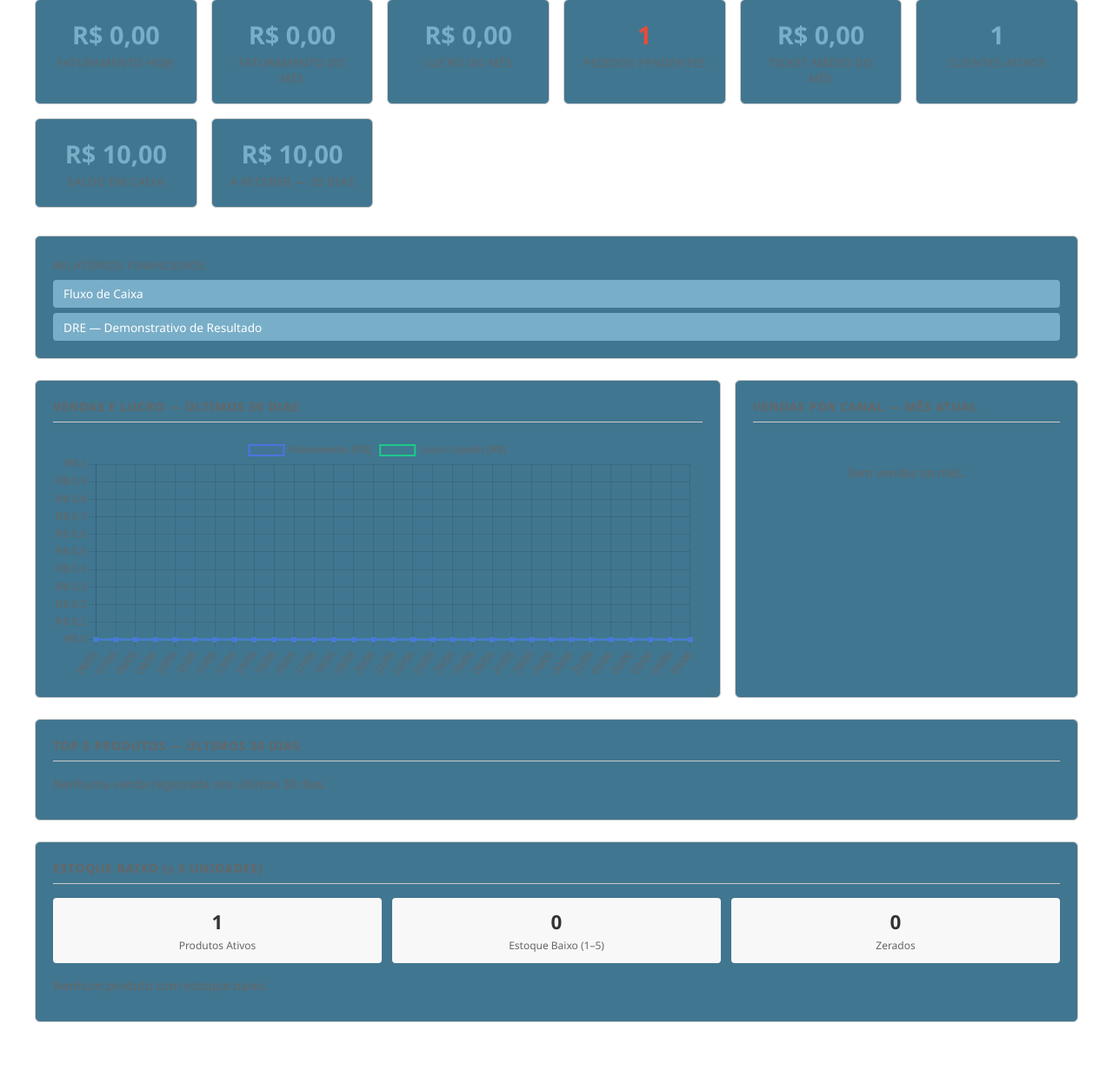
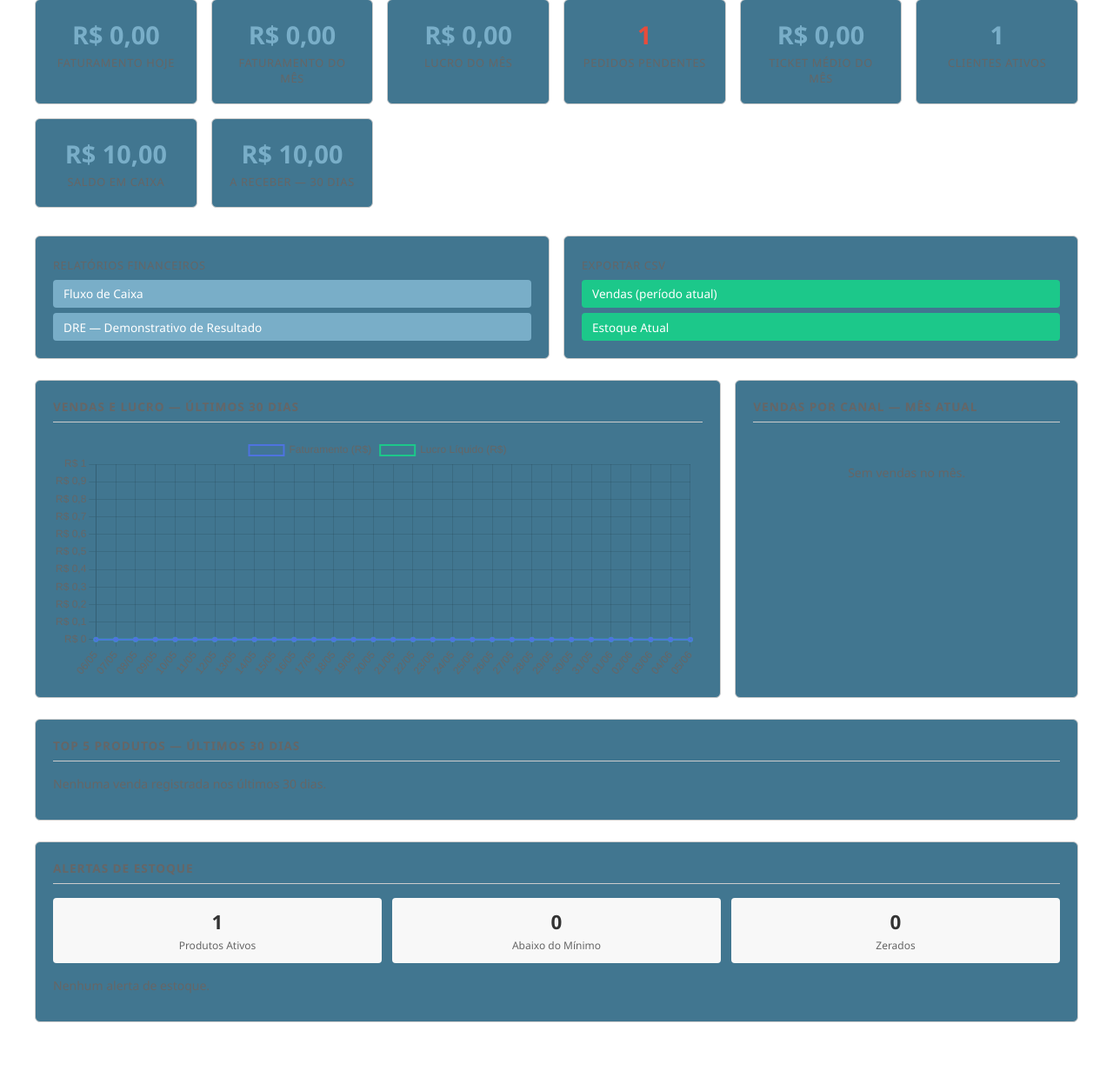
Before and after one commit to Matheusbibico/barrs-erp, a Django app: page /dashboard/ in a window 1280 px wide. Shown: the part 207-1446 px from the top of the page at 87% size. Run offline with Django 5.2, Linux system fonts and the light colour scheme; a user stored in the database is signed in; tables that the repository leaves empty hold one stand-in row (values such as "Sample post").

Commit message:
feat(sprint7): estoque_minimo + exportação CSV de vendas e estoque
- Adiciona `estoque_minimo` em Produto e VariacaoProduto (migration 0005)
- Dashboard: alerta usa estoque_total <= estoque_minimo (não mais hardcoded <= 5)
- Dashboard: seção separada para zerados vs abaixo do mínimo
- Endpoints GET /relatorios/vendas.csv e /relatorios/estoque.csv (csv nativo, BOM UTF-8 para Excel)
- Links "Exportar CSV" visíveis no dashboard
- Admin: campo estoque_minimo exposto em Produto, VariacaoProduto e inline

Co-Authored-By: Claude Sonnet 4.6 <noreply@anthropic.com>

```diff
--- a/barrs_erp/urls.py
+++ b/barrs_erp/urls.py
@@ -3,12 +3,14 @@ from django.urls import path, include
 from django.conf import settings
 from django.conf.urls.static import static
 
-from core.views import dashboard, webhook_nova_venda
+from core.views import dashboard, relatorio_estoque_csv, relatorio_vendas_csv, webhook_nova_venda
 
 urlpatterns = [
     path('admin/', admin.site.urls),
     path('dashboard/', dashboard, name='dashboard'),
     path('webhook/nova-venda/', webhook_nova_venda, name='webhook_nova_venda'),
+    path('relatorios/vendas.csv', relatorio_vendas_csv, name='relatorio_vendas_csv'),
+    path('relatorios/estoque.csv', relatorio_estoque_csv, name='relatorio_estoque_csv'),
     path('api/', include([
         path('produtos/', include('produtos.urls')),
         path('clientes/', include('clientes.urls')),
--- a/core/views.py
+++ b/core/views.py
@@ -1,3 +1,4 @@
+import csv
 import hmac
 import json
 import logging
@@ -8,7 +9,7 @@ from django.conf import settings
 from django.contrib.admin.views.decorators import staff_member_required
 from django.db.models import Sum
 from django.db.models.functions import TruncDate
-from django.http import JsonResponse
+from django.http import HttpResponse, JsonResponse
 from django.shortcuts import render
 from django.utils import timezone
 from django.views.decorators.csrf import csrf_exempt
@@ -67,15 +68,24 @@ def dashboard(request):
     )
     clientes_ativos = Cliente.objects.filter(ativo=True).count()
 
+    from django.db.models import F as _Fstock
+    estoque_total_ativos = Produto.objects.filter(status='ativo').count()
+    estoque_zerado = (
+        Produto.objects
+        .filter(status='ativo', estoque_total__lte=0)
+        .select_related('categoria')
+        .order_by('nome')[:10]
+    )
     estoque_baixo = (
         Produto.objects
-        .filter(status='ativo', estoque_total__lte=5)
+        .filter(status='ativo', estoque_total__gt=0, estoque_minimo__gt=0,
+                estoque_total__lte=_Fstock('estoque_minimo'))
         .select_related('categoria')
         .order_by('estoque_total')[:10]
     )
-    estoque_total_ativos = Produto.objects.filter(status='ativo').count()
     estoque_baixo_count = Produto.objects.filter(
-        status='ativo', estoque_total__gt=0, estoque_total__lte=5
+        status='ativo', estoque_total__gt=0, estoque_minimo__gt=0,
+        estoque_total__lte=_Fstock('estoque_minimo')
     ).count()
     estoque_zerado_count = Produto.objects.filter(
         status='ativo', estoque_total__lte=0
@@ -156,6 +166,7 @@ def dashboard(request):
         'ticket_medio_mes': ticket_medio_mes,
         'clientes_ativos': clientes_ativos,
         'estoque_baixo': estoque_baixo,
+        'estoque_zerado': estoque_zerado,
         'estoque_total_ativos': estoque_total_ativos,
         'estoque_baixo_count': estoque_baixo_count,
         'estoque_zerado_count': estoque_zerado_count,
@@ -196,6 +207,91 @@ def webhook_nova_venda(request):
         return JsonResponse({'status': 'error', 'detail': 'Internal server error'}, status=500)
 
     return JsonResponse({'status': 'ok', 'criado': criado, 'pedido_id': str(pedido.id)})
+
+
+@staff_member_required
+def relatorio_vendas_csv(request):
+    inicio = request.GET.get('inicio')
+    fim = request.GET.get('fim')
+
+    qs = Pedido.objects.select_related('cliente').prefetch_related('itens__produto')
+    if inicio:
+        qs = qs.filter(criado_em__date__gte=inicio)
+    if fim:
+        qs = qs.filter(criado_em__date__lte=fim)
+    qs = qs.order_by('criado_em')
+
+    response = HttpResponse(content_type='text/csv; charset=utf-8')
+    response['Content-Disposition'] = 'attachment; filename="vendas.csv"'
+    response.write('﻿')  # BOM para Excel
+
+    writer = csv.writer(response)
+    writer.writerow(['Data', 'Pedido', 'Cliente', 'Canal', 'Status', 'Total (R$)', 'Itens'])
+
+    status_labels = dict(Pedido.STATUS_CHOICES)
+    canal_labels = dict(Pedido.CANAL_CHOICES)
+
+    for pedido in qs:
+        itens_resumo = '; '.join(
+            f'{item.produto.nome} x{item.quantidade}'
+            for item in pedido.itens.all()
+        )
+        writer.writerow([
+            pedido.criado_em.strftime('%d/%m/%Y'),
+            str(pedido.id)[:8].upper(),
+            pedido.cliente.nome,
+            canal_labels.get(pedido.canal, pedido.canal),
+            status_labels.get(pedido.status, pedido.status),
+            f'{pedido.total_liquido:.2f}'.replace('.', ','),
+            itens_resumo,
+        ])
+
+    return response
+
+
+@staff_member_required
+def relatorio_estoque_csv(request):
+    from produtos.models import VariacaoProduto
+
+    response = HttpResponse(content_type='text/csv; charset=utf-8')
+    response['Content-Disposition'] = 'attachment; filename="estoque.csv"'
+    response.write('﻿')  # BOM para Excel
+
+    writer = csv.writer(response)
+    writer.writerow(['SKU', 'Produto', 'Variação', 'Estoque Atual', 'Estoque Mínimo', 'Custo (R$)', 'Preço Venda (R$)'])
+
+    produtos = (
+        Produto.objects
+        .filter(status='ativo')
+        .prefetch_related('variacoes')
+        .order_by('nome')
+    )
+
+    for produto in produtos:
+        variacoes = list(produto.variacoes.filter(ativo=True))
+        if variacoes:
+            for var in variacoes:
+                writer.writerow([
+                    var.sku_variacao,
+                    produto.nome,
+                    f'{var.cor} / {var.tamanho}'.strip(' /'),
+                    var.estoque,
+                    var.estoque_minimo,
+                    f'{var.custo:.2f}'.replace('.', ','),
+                    f'{var.preco_venda:.2f}'.replace('.', ','),
+                ])
+        else:
+            writer.writerow([
+                produto.sku,
+                produto.nome,
+                '',
+                produto.estoque_total,
+                produto.estoque_minimo,
+                f'{produto.custo:.2f}'.replace('.', ','),
+                f'{produto.preco_venda:.2f}'.replace('.', ','),
+            ])
+
+    return response
 
 
 def _importar_pedido_unico(site_id):
--- a/produtos/admin.py
+++ b/produtos/admin.py
@@ -58,7 +58,7 @@ class FornecedorAdmin(ModelAdmin):
 class VariacaoProdutoInline(TabularInline):
     model = VariacaoProduto
     extra = 1
-    fields = ('cor', 'tamanho', 'sku_variacao', 'custo', 'preco_venda', 'estoque', 'ativo')
+    fields = ('cor', 'tamanho', 'sku_variacao', 'custo', 'preco_venda', 'estoque', 'estoque_minimo', 'ativo')
 
 
 @admin.register(Produto)
@@ -86,7 +86,7 @@ class ProdutoAdmin(ModelAdmin):
             'fields': ('custo', 'preco_venda'),
         }),
         ('Estoque', {
-            'fields': ('estoque_total',),
+            'fields': ('estoque_total', 'estoque_minimo'),
         }),
         ('Datas', {
             'fields': ('criado_em', 'atualizado_em'),
@@ -121,6 +121,6 @@ class VariacaoProdutoAdmin(ModelAdmin):
             'fields': ('cor', 'tamanho', 'sku_variacao', 'ativo'),
         }),
         ('Preços e Estoque', {
-            'fields': ('custo', 'preco_venda', 'estoque'),
+            'fields': ('custo', 'preco_venda', 'estoque', 'estoque_minimo'),
         }),
     )
--- a/produtos/models.py
+++ b/produtos/models.py
@@ -59,6 +59,7 @@ class Produto(TimeStampedModel):
     custo = models.DecimalField('Custo (R$)', max_digits=10, decimal_places=2, default=0)
     preco_venda = models.DecimalField('Preço de Venda (R$)', max_digits=10, decimal_places=2)
     estoque_total = models.IntegerField('Estoque Total', default=0)
+    estoque_minimo = models.IntegerField('Estoque Mínimo', default=0)
     fornecedor = models.ForeignKey(
         Fornecedor,
         on_delete=models.SET_NULL,
@@ -99,6 +100,7 @@ class VariacaoProduto(TimeStampedModel):
     custo = models.DecimalField('Custo (R$)', max_digits=10, decimal_places=2, default=0)
     preco_venda = models.DecimalField('Preço de Venda (R$)', max_digits=10, decimal_places=2, default=0)
     estoque = models.IntegerField('Estoque', default=0)
+    estoque_minimo = models.IntegerField('Estoque Mínimo', default=0)
     site_id = models.IntegerField('ID no Site', null=True, blank=True, db_index=True)
     ativo = models.BooleanField('Ativo', default=True)
 
--- a/templates/admin/dashboard.html
+++ b/templates/admin/dashboard.html
@@ -83,6 +83,15 @@
       DRE — Demonstrativo de Resultado
     </a>
   </div>
+  <div class="kpi-card" style="text-align:left">
+    <div class="kpi-label" style="margin-bottom:.5rem">Exportar CSV</div>
+    <a href="/relatorios/vendas.csv" style="display:block;padding:.4rem .75rem;background:#1cc88a;color:#fff;border-radius:4px;text-decoration:none;font-size:.85rem;margin-bottom:.4rem">
+      Vendas (período atual)
+    </a>
+    <a href="/relatorios/estoque.csv" style="display:block;padding:.4rem .75rem;background:#1cc88a;color:#fff;border-radius:4px;text-decoration:none;font-size:.85rem">
+      Estoque Atual
+    </a>
+  </div>
 </div>
 
 <div class="dash-two-col">
@@ -117,7 +126,7 @@
 </div>
 
 <div class="dash-section">
-  <h2>Estoque Baixo (≤ 5 unidades)</h2>
+  <h2>Alertas de Estoque</h2>
   <div class="mini-kpi-grid" style="margin-bottom:1rem">
     <div class="mini-kpi">
       <div class="val">{{ estoque_total_ativos }}</div>
@@ -125,32 +134,51 @@
     </div>
     <div class="mini-kpi {% if estoque_baixo_count > 0 %}alerta{% endif %}">
       <div class="val">{{ estoque_baixo_count }}</div>
-      <div class="lbl">Estoque Baixo (1–5)</div>
+      <div class="lbl">Abaixo do Mínimo</div>
     </div>
     <div class="mini-kpi {% if estoque_zerado_count > 0 %}alerta{% endif %}">
       <div class="val">{{ estoque_zerado_count }}</div>
       <div class="lbl">Zerados</div>
     </div>
   </div>
+
+  {% if estoque_zerado %}
+  <h3 style="font-size:.8rem;text-transform:uppercase;letter-spacing:.05em;color:#e74c3c;margin:.5rem 0">Zerados</h3>
+  <table class="est-table" style="margin-bottom:1.25rem">
+    <thead><tr><th>SKU</th><th>Produto</th><th>Categoria</th><th>Qtd</th></tr></thead>
+    <tbody>
+    {% for p in estoque_zerado %}
+      <tr>
+        <td><code>{{ p.sku }}</code></td>
+        <td><a href="{% url 'admin:produtos_produto_change' p.pk %}">{{ p.nome }}</a></td>
+        <td>{{ p.categoria.nome|default:"—" }}</td>
+        <td><span class="badge badge-danger">Zerado</span></td>
+      </tr>
+    {% endfor %}
+    </tbody>
+  </table>
+  {% endif %}
+
   {% if estoque_baixo %}
+  <h3 style="font-size:.8rem;text-transform:uppercase;letter-spacing:.05em;color:#f39c12;margin:.5rem 0">Abaixo do Estoque Mínimo</h3>
   <table class="est-table">
-    <thead><tr><th>SKU</th><th>Produto</th><th>Categoria</th><th>Qtd</th></tr></thead>
+    <thead><tr><th>SKU</th><th>Produto</th><th>Categoria</th><th>Atual</th><th>Mínimo</th></tr></thead>
     <tbody>
     {% for p in estoque_baixo %}
       <tr>
         <td><code>{{ p.sku }}</code></td>
         <td><a href="{% url 'admin:produtos_produto_change' p.pk %}">{{ p.nome }}</a></td>
         <td>{{ p.categoria.nome|default:"—" }}</td>
-        <td>
-          {% if p.estoque_total <= 0 %}<span class="badge badge-danger">Zerado</span>
-          {% else %}<span class="badge badge-warning">{{ p.estoque_total }}</span>{% endif %}
-        </td>
+        <td><span class="badge badge-warning">{{ p.estoque_total }}</span></td>
+        <td>{{ p.estoque_minimo }}</td>
       </tr>
     {% endfor %}
     </tbody>
   </table>
-  {% else %}
-    <p style="color:var(--body-quiet-color)">Nenhum produto com estoque baixo.</p>
+  {% endif %}
+
+  {% if not estoque_zerado and not estoque_baixo %}
+    <p style="color:var(--body-quiet-color)">Nenhum alerta de estoque.</p>
   {% endif %}
 </div>
 
```
Also changed, not shown: produtos/migrations/0005_add_estoque_minimo.py (added).
